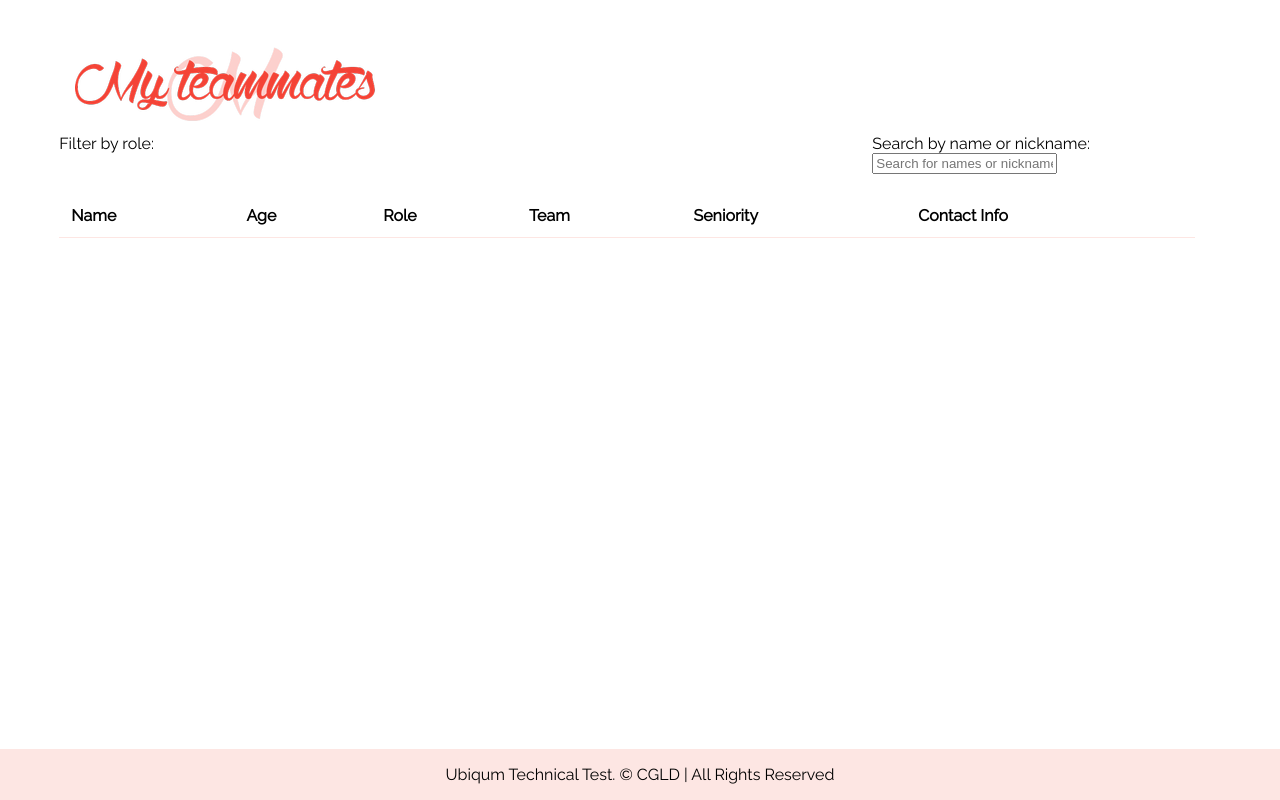
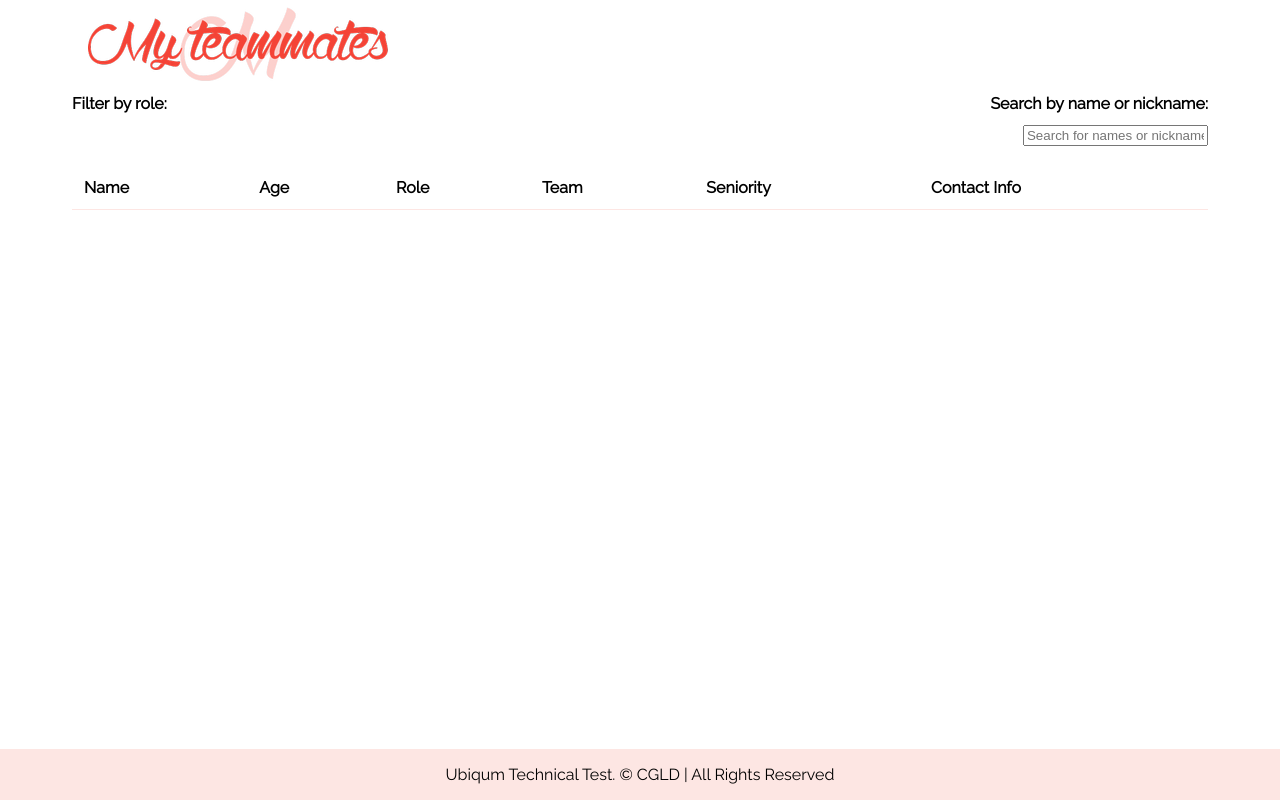
Before and after one commit to carolgaloy/UbiqumTechnicalTest, a plain HTML site: page index.html in a window 1280 px wide. Drawn offline with Linux system fonts and the light colour scheme; no server answers.

Commit message:
Little improvements

```diff
--- a/index.html
+++ b/index.html
@@ -16,16 +16,16 @@
 
     <div class='filter-container'>
       <div class='role-item'>
-        <div>
-          <label>Filter by role:</label>
+        <div class='more-margin'>
+          <label class='bold'>Filter by role:</label>
         </div>
         <div id='roles' class='checkbox-container'>
         </div>
       </div>
 
       <div class='name-item'>
-        <div>
-          <label class='font-weight-bold'>Search by name or nickname:</label>
+        <div class='more-margin'>
+          <label class='bold'>Search by name or nickname:</label>
         </div>
         <div>
           <input type='text' id='name-filter' onkeyup='filterMembers()' placeholder='Search for names or nicknames...'>
--- a/styles/styles.css
+++ b/styles/styles.css
@@ -10,6 +10,9 @@ body {
     padding-right: 4%;
     font-family: "Raleway";
     font-size: 16px;
+    max-width: 1136px;
+    margin-bottom: 80px;
+    margin: auto;
 }
 
 label {
@@ -21,7 +24,7 @@ table {
     margin-top: 20px;
     width: 100%;
     border-collapse: collapse;
-    max-width: 1136px;
+
 }
 
 a {
@@ -66,7 +69,7 @@ tr:nth-child(even) {
 }
 
 .footer {
-    position: absolute;
+    position: fixed;
     right: 0;
     bottom: 0;
     left: 0;
@@ -85,15 +88,18 @@ tr:nth-child(even) {
   }
 
   .role-item {
-    width: 70%;
+    width: 80%;
     display: flex;
     flex-direction: column;
   }
 
   .name-item {
-    width: 30%;
+    min-width: 220px;
+    width: 20%;
     display: flex;
     flex-direction: column;
+    align-items: flex-end;
+    justify-content: flex-end;
   }
 
   .checkbox-container {
@@ -104,3 +110,7 @@ tr:nth-child(even) {
   .cb {
       width: 150px;
   }
+
+  .more-margin {
+      margin-bottom: 12px;
+  }
```
Also changed, not shown: readame.txt.
